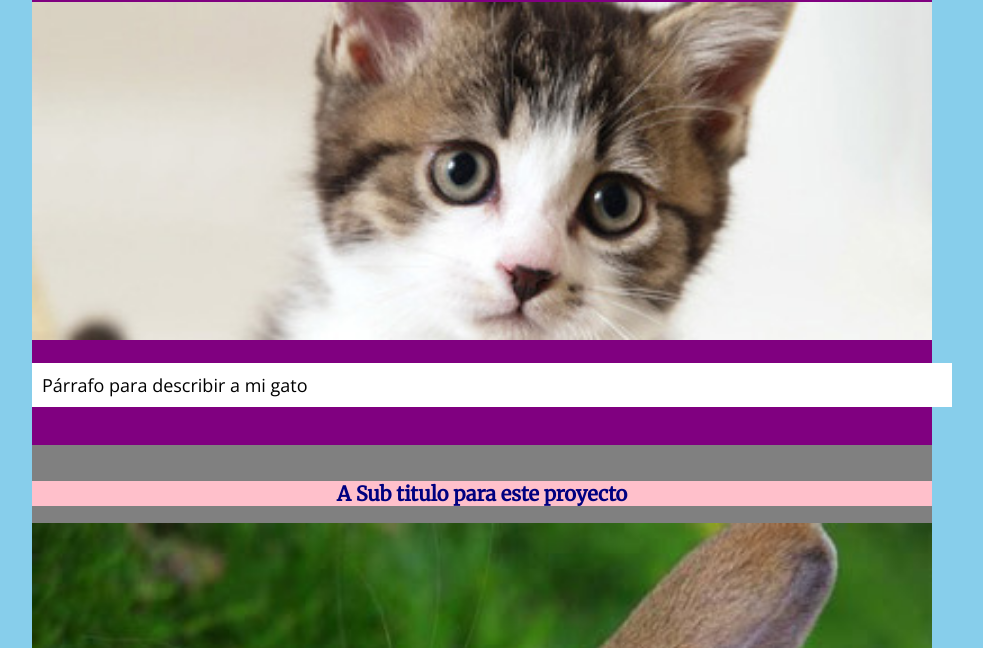
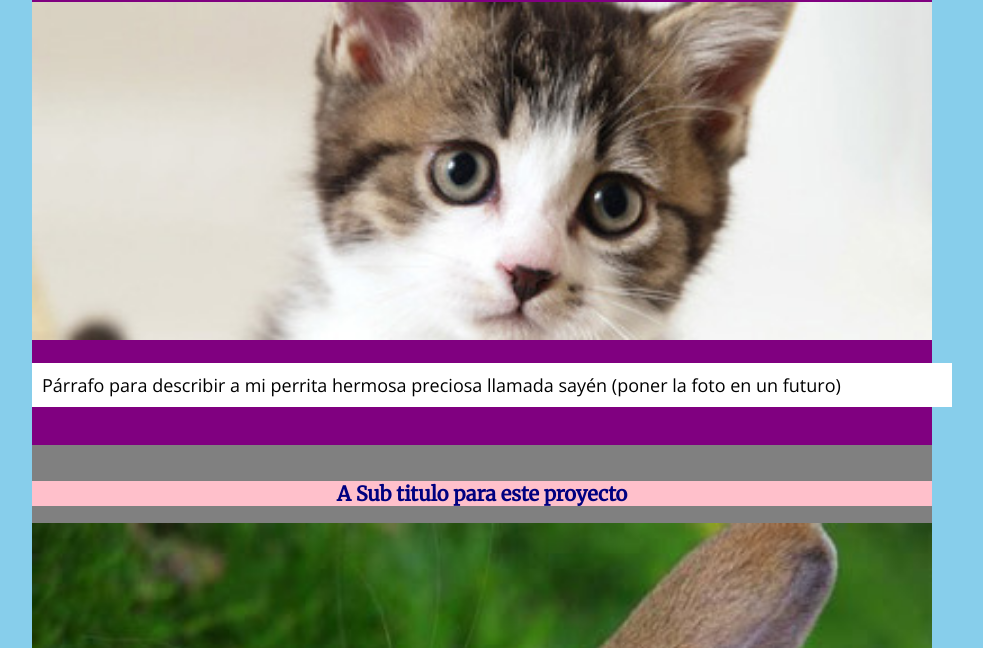
Before and after one commit to chititito/m02-g1, a plain HTML site: page index.html in a window 1280 px wide. Shown: the part 102-750 px from the top of the page, without its empty margins (158-1141 px from the left). Drawn offline with nearby package versions, Linux system fonts and the light colour scheme.

Commit message:
edité el título de la pestaña superior, además de cambiar el primer párrafo, no tengo gatos y si hablara de mascotas hablaría de mi mascota la Sayén.

```diff
--- a/index.html
+++ b/index.html
@@ -3,7 +3,7 @@
 <head>
 	<meta charset="utf-8">
 	<!-- Nombre en pestaña  -->
-	<title>DTS</title>
+	<title>DTS PERO SOY YO APRENDIENDO</title>
 	<!-- Importar hoja de estilo  -->
 	<link rel="stylesheet" href="style.css">
 	<!-- Importar tipografías-->
@@ -19,7 +19,7 @@
 	<div id="introduccion">
 		<h1>Título: Ayudantía 6</h1>
 		<img src="img/imagen01.jpg">
-		<p>Párrafo para describir a mi gato</p>
+		<p>Párrafo para describir a mi perrita hermosa preciosa llamada sayén (poner la foto en un futuro)</p>
 	</div>
 
 
```
